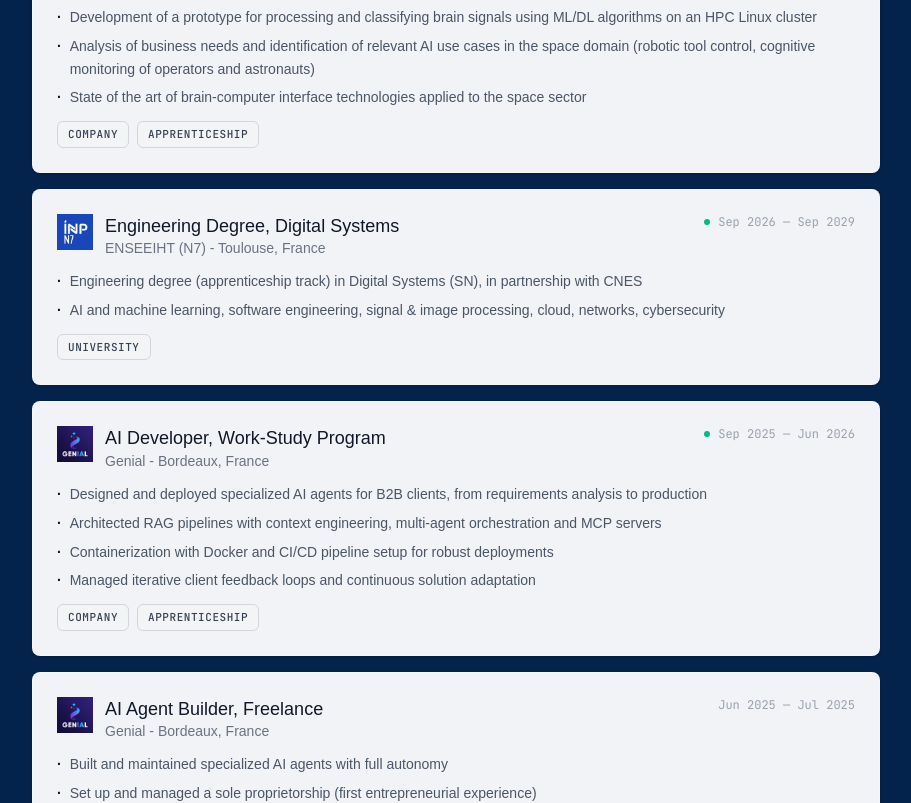
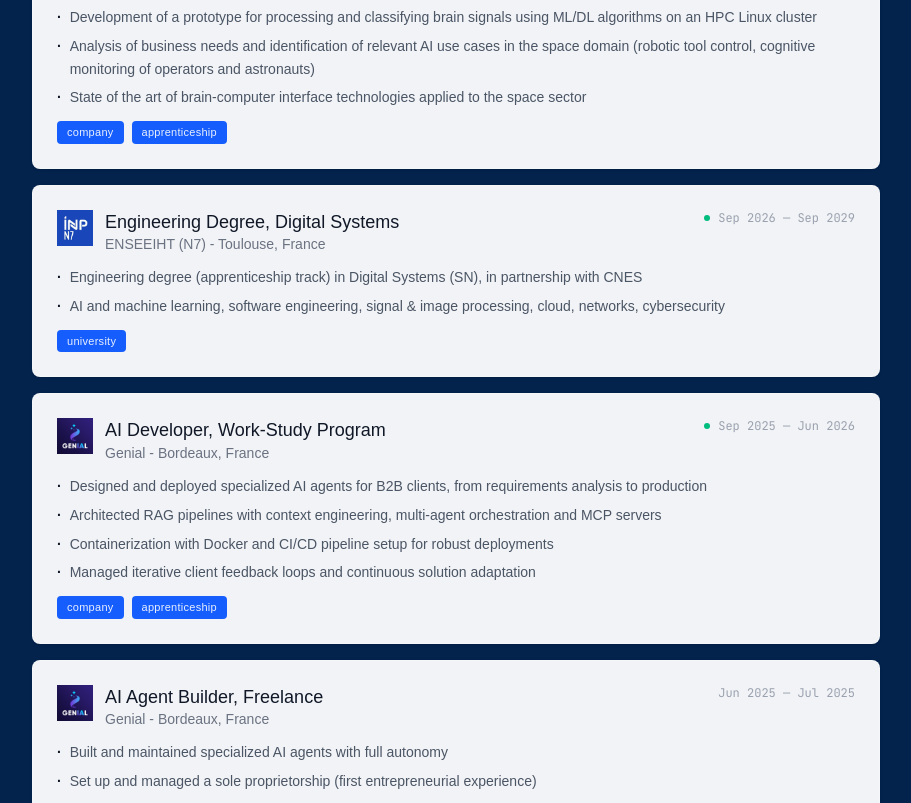
Before and after one commit to theosorus/portfolio_theosorus, a React (Vite) app: page / in a window 1280 px wide. Shown: the part 1920-2723 px from the top of the page, without its empty margins (184-1095 px from the left). Built offline with nearby package versions, Linux system fonts and the light colour scheme; no server answers.

Commit message:
feat: update tag styling in Career component for improved visibility and consistency

```diff
--- a/src/components/Career.tsx
+++ b/src/components/Career.tsx
@@ -138,8 +138,8 @@ const Career = () => {
                 {item.tags.map((tag) => (
                   <span
                     key={tag}
-                    className="text-[11px] uppercase tracking-wider text-gray-700 border border-gray-300 bg-gray-100 px-2.5 py-1 rounded-md font-medium"
-                    style={{ fontFamily: 'var(--font-mono)' }}
+                    className="text-[11px] tracking-wide text-white/90 bg-blue-600 px-2.5 py-[3px] rounded"
+                    style={{ fontFamily: 'var(--font-domine)' }}
                   >
                     {t(`career.tags.${tag}`)}
                   </span>
```
